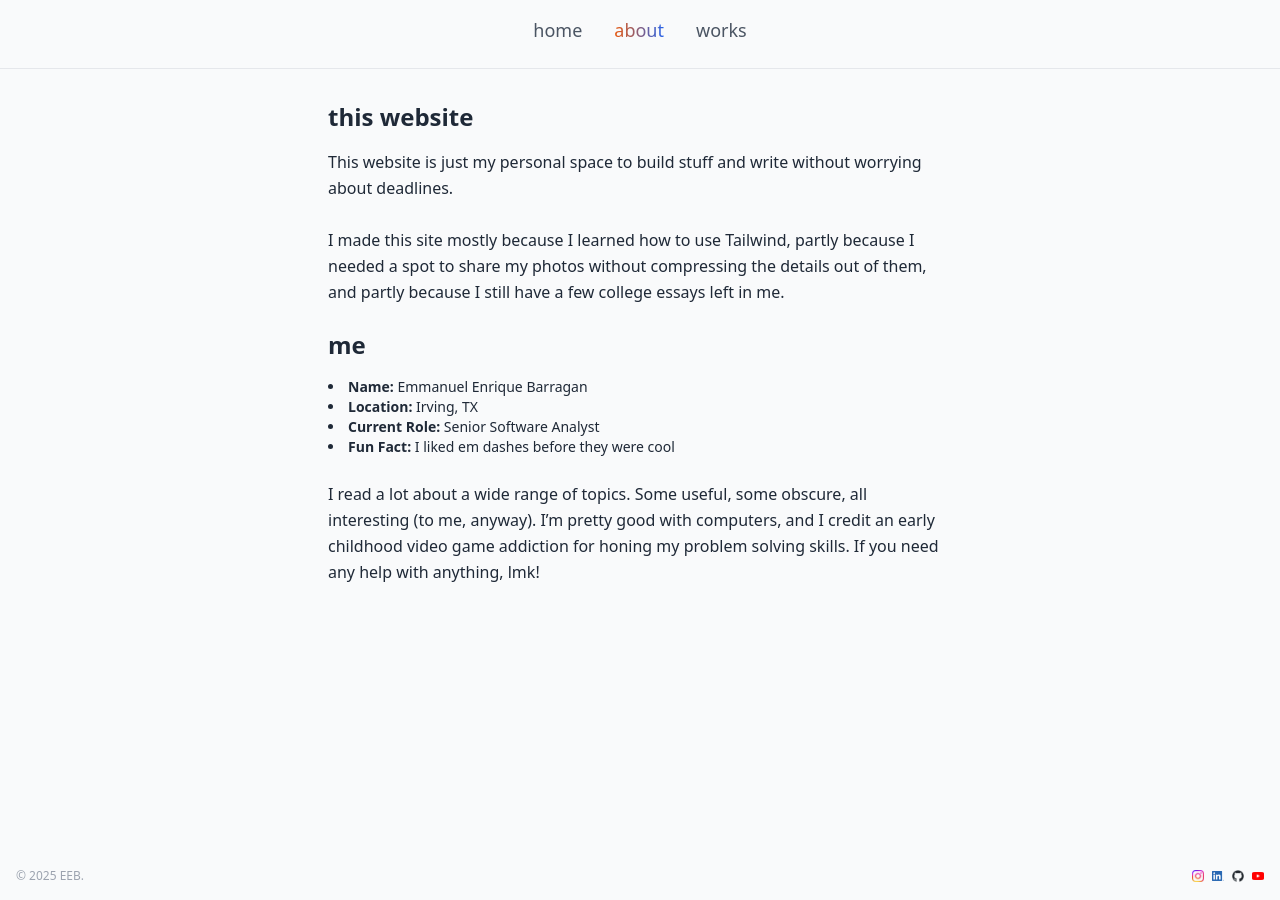
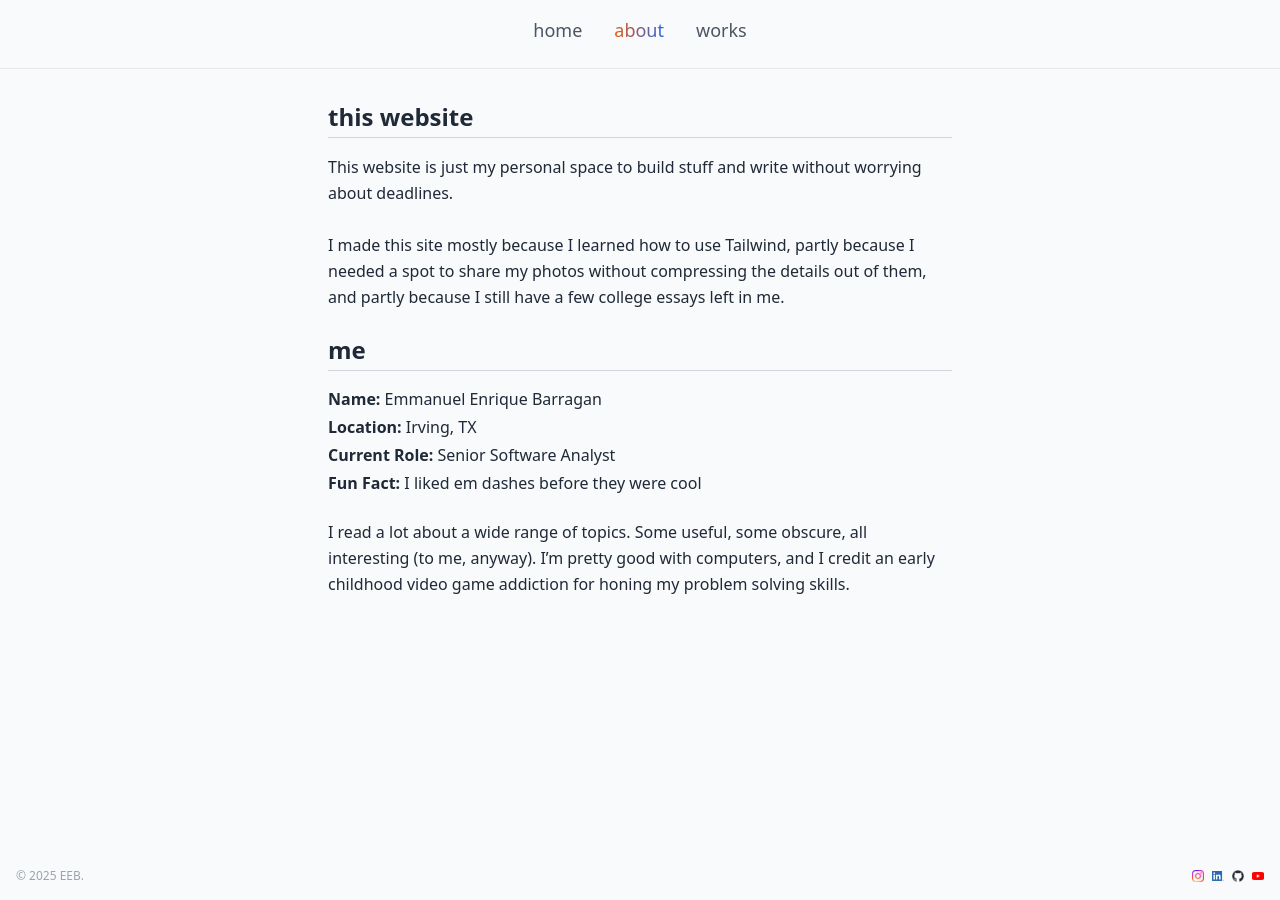
Before and after one commit to enriquebarragan/enriquebarragan.github.io, a Jekyll site: the page built from pages/about/index.md, in a window 1280 px wide. Built offline with Jekyll 4.4.1, drawn with Linux system fonts in a browser that asks for light colours; nearby versions of some CDN libraries.

Commit message:
Update index.md

```diff
--- a/pages/about/index.md
+++ b/pages/about/index.md
@@ -12,7 +12,7 @@ permalink: /about/
 
   <!-- “This Site” section -->
   <section class="max-w-2xl mx-auto px-6">
-    <h2 class="text-2xl font-semibold mb-4">
+    <h2 class="text-2xl font-semibold mb-4 border-b border-gray-300 pb-1">
       this website
     </h2>
     <p class="text-base leading-relaxed">
@@ -27,19 +27,19 @@ permalink: /about/
 
   <!-- “Me” section -->
   <section class="max-w-2xl mx-auto px-6">
-    <h2 class="text-2xl font-semibold mb-4">
+    <h2 class="text-2xl font-semibold mb-4 border-b border-gray-300 pb-1">
       me
     </h2>
-    <ul class="text-sm list-disc list-inside mb-6">
-      <li><strong>Name:</strong> Emmanuel Enrique Barragan</li>
-      <li><strong>Location:</strong> Irving, TX</li>
-      <li><strong>Current Role:</strong> Senior Software Analyst</li>
-      <li><strong>Fun Fact:</strong> I liked em dashes before they were cool</li>
-    </ul>
+    <div class="text-base space-y-1 mb-6">
+      <p><strong>Name:</strong> Emmanuel Enrique Barragan</p>
+      <p><strong>Location:</strong> Irving, TX</p>
+      <p><strong>Current Role:</strong> Senior Software Analyst</p>
+      <p><strong>Fun Fact:</strong> I liked em dashes before they were cool</p>
+    </div>
     <p class="text-base leading-relaxed">
       I read a lot about a wide range of topics. Some useful, some obscure, all interesting (to me, anyway).
       I’m pretty good with computers, and I credit an early childhood video game addiction for honing my
-      problem solving skills. If you need any help with anything, lmk!
+      problem solving skills.
     </p>
   </section>
 </div>
```
